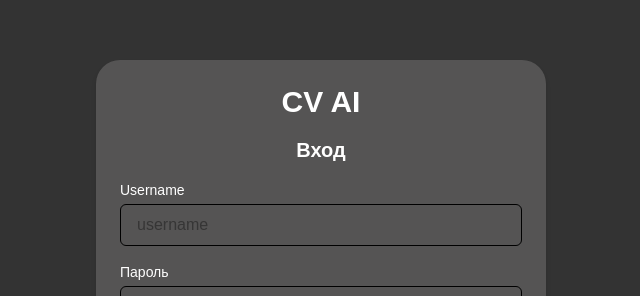
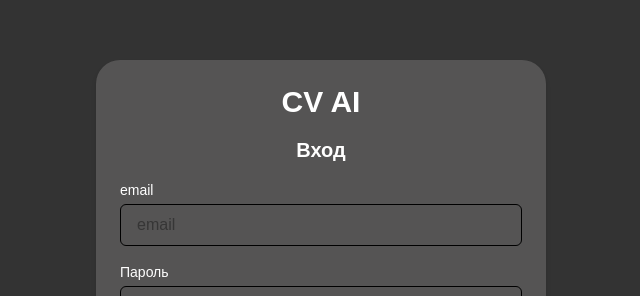
Before and after one commit to Alcoaster/CV_AI_project, a Next.js app in the folder frontend/: page /login in a window 1280 px wide. Shown: the part 140-436 px from the top of the page, without its empty margins (319-959 px from the left). Built offline with nearby package versions, Linux system fonts and the light colour scheme.

Commit message:
попросил комитить для пула

```diff
--- a/frontend/components/AuthForm.js
+++ b/frontend/components/AuthForm.js
@@ -30,8 +30,8 @@ export default function AuthForm({ isLogin }) {
       : 'http://localhost:8000/api/register/';
 
     const data = isLogin
-      ? { username, password }
-      : { username, password_hash: password };
+      ? { firstName, lastName, email, password }
+      : { firstName, lastName, email, password_hash: password };
 
     try {
       console.log('Sending request to:', url, 'with data:', data);
@@ -101,16 +101,16 @@ export default function AuthForm({ isLogin }) {
         {/* Поле Email */}
         <div>
           <label className="block text-sm font-medium text-[#FFFFFF] mb-1">
-            Username
+            email
           </label>
           <input
-            type="text"
+            type="email"
             className="w-full px-4 py-2 border border-[#000000] rounded-md
                        hover:bg-[#7C7C7C] hover:border-[#FFFFFF] focus:outline-none
                        focus:bg-[#7C7C7C] focus:border-[#FFFFFF] transition-all duration-200"
-            placeholder="username"
-            value={username}
-            onChange={(e) => setUsername(e.target.value)}
+            placeholder="email"
+            value={email}
+            onChange={(e) => setEmail(e.target.value)}
           />
         </div>
 
```
Also changed, not shown: 1 other file (tests, documents, lock files or other folders).
